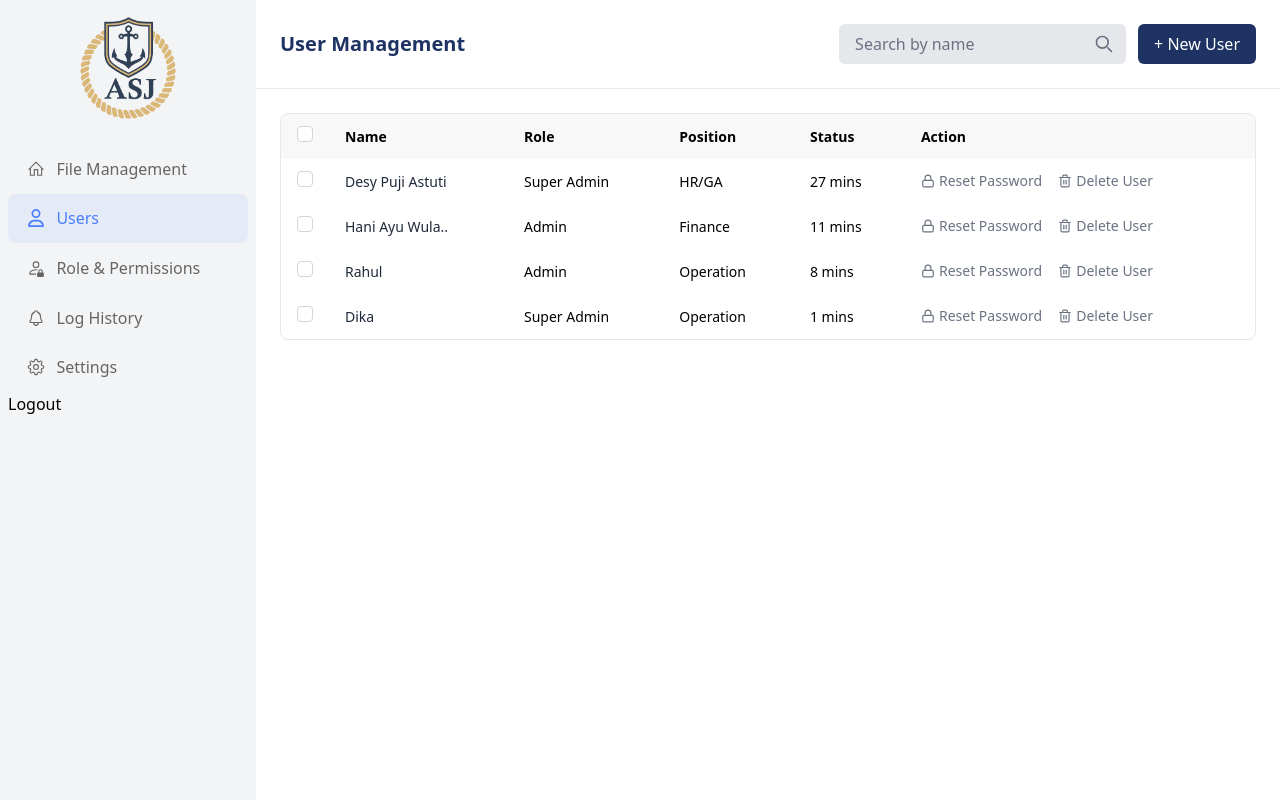
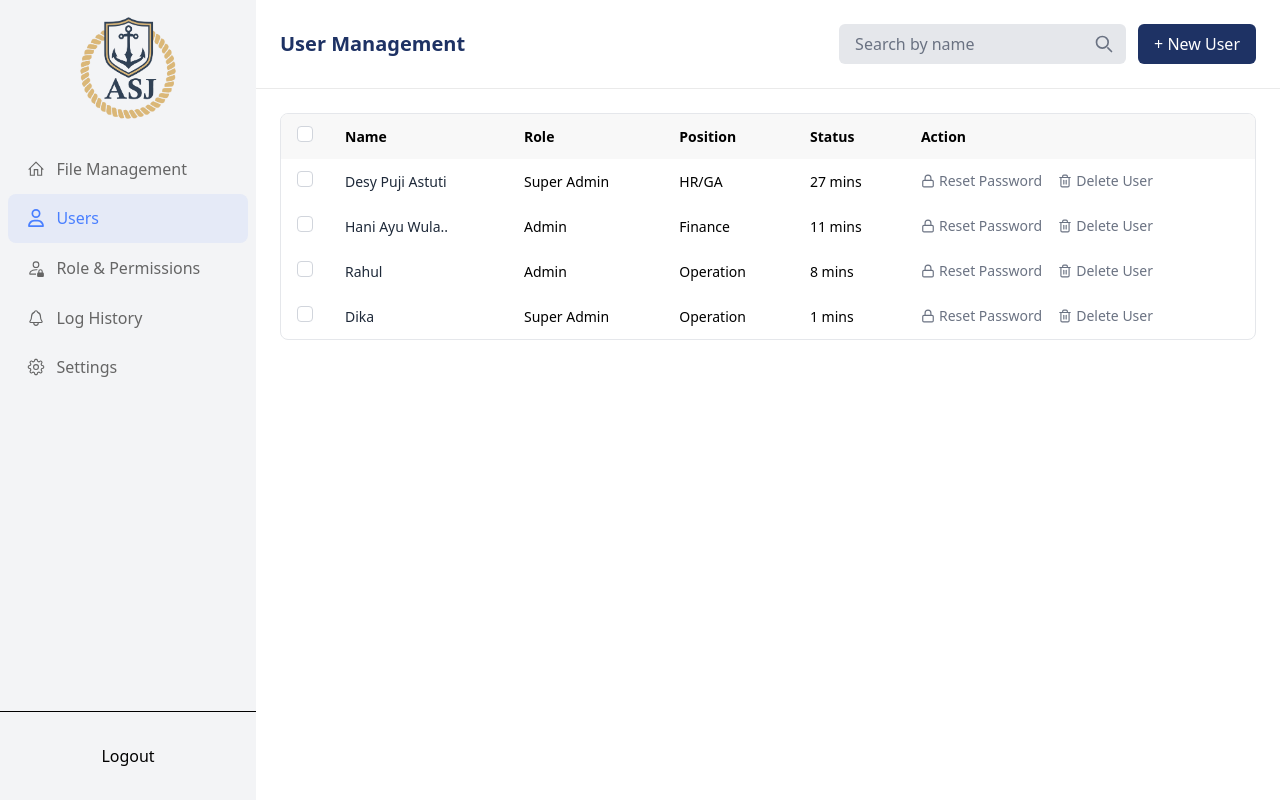
Before and after one commit to adamstudio001/asj_rbac, a React (Vite) app: page /#/users in a window 1280 px wide. Built offline with nearby package versions, Linux system fonts and the light colour scheme.

Commit message:
update sidebar & user

```diff
--- a/src/Components/Sidebar.jsx
+++ b/src/Components/Sidebar.jsx
@@ -61,9 +61,9 @@ const Sidebar = () => {
   const currentPath = location.pathname;
 
   return (
-    <aside className="w-64 h-screen overflow-auto bg-gray-100 p-2">
-      <nav className="h-full flex flex-col">
-        <div>
+    <aside className="w-64 h-screen overflow-auto bg-gray-100">
+      <nav className="h-full flex flex-col justify-between">
+        <div className='p-2'>
             <div className="w-full flex justify-center">
                 <img src={Logo} alt="logo" className='w-[120px] aspect-square'/>
             </div>
@@ -76,7 +76,7 @@ const Sidebar = () => {
             </ul>
         </div>
 
-        <p>Logout</p>
+        <button onClick={()=>alert("fungsi logout")} className="p-8 border-t border-grey hover:bg-gray-300">Logout</button>
 
         {/* <div>
           <ul className="space-y-1">
--- a/src/Page/UserPage.jsx
+++ b/src/Page/UserPage.jsx
@@ -5,6 +5,7 @@ import Sidebar from "@src/Components/Sidebar";
 import { FiLock, FiTrash2 } from "react-icons/fi";
 
 const UserPage = () => {
+  const [search, setSearch] = useState("");
   const [isModalOpen, setIsModalOpen] = useState(false);
   const [isSidebarOpen, setIsSidebarOpen] = useState(true); //provider
   const [selected, setSelected] = useState([]);
@@ -29,6 +30,10 @@ const UserPage = () => {
     }
   };
 
+  const filteredUsers = users.filter(user =>
+    user.name.toLowerCase().includes(search.toLowerCase())
+  );
+
   return (
     <div className="flex h-screen bg-white">
       {/* Sidebar */}
@@ -51,6 +56,7 @@ const UserPage = () => {
             <div className="relative">
               <input
                 type="text"
+                onChange={(e)=>setSearch(e.target.value)}
                 placeholder="Search by name"
                 className="pl-4 pr-10 py-2 rounded-md bg-gray-200 placeholder-gray-500 focus:bg-white focus:outline-none focus:ring-2 focus:ring-[#497fff]"
               />
@@ -97,7 +103,7 @@ const UserPage = () => {
                   </tr>
                 </thead>
                 <tbody>
-                  {users.map((user) => (
+                  {filteredUsers.map((user) => (
                     <tr
                       key={user.id}
                       className="hover:bg-gray-50 transition"
@@ -119,13 +125,13 @@ const UserPage = () => {
                       <td className="px-4 py-3">{user.position}</td>
                       <td className="px-4 py-3">{user.status}</td>
                       <td className="px-4 py-3 flex items-center gap-4 text-gray-500">
-                        <button className="flex items-center gap-1 hover:text-red-600 transition">
+                        <button onClick={()=>alert("fungsi reset")} className="flex items-center gap-1 hover:text-red-600 transition">
                           <FiLock size={14} />
                           <span className="text-sm">Reset Password</span>
                         </button>
                         <button className="flex items-center gap-1 hover:text-red-600 transition">
                           <FiTrash2 size={14} />
-                          <span className="text-sm">Delete User</span>
+                          <span onClick={()=>alert("fungsi delete")} className="text-sm">Delete User</span>
                         </button>
                       </td>
                     </tr>
```
